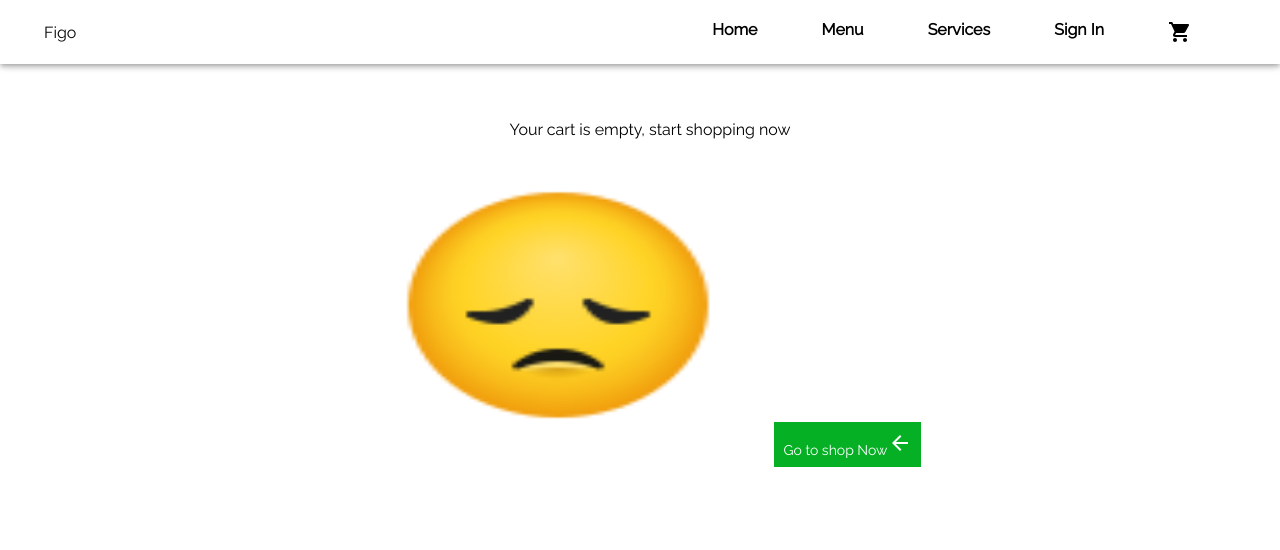
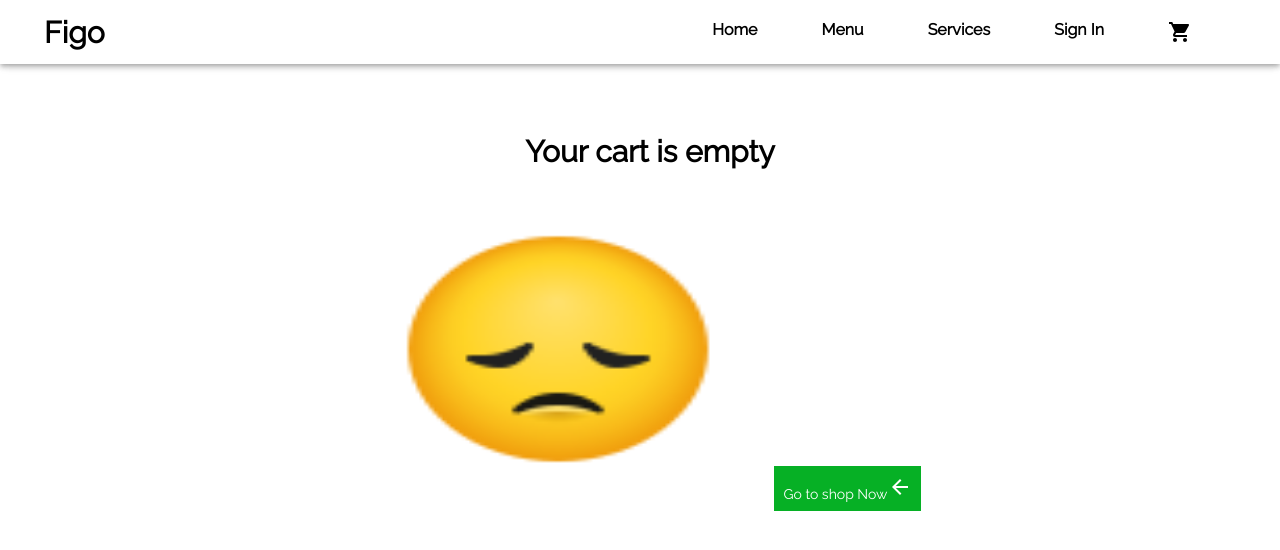
Before and after one commit to mightyFZeus/resturant, a React (Create React App) app: page /cart in a window 1280 px wide. Shown: the top 550 px of the page. Built offline with nearby package versions, Linux system fonts and the light colour scheme.

Commit message:
alt text

```diff
--- a/src/components/Cart/Cart.jsx
+++ b/src/components/Cart/Cart.jsx
@@ -33,7 +33,7 @@ const Cart = () => {
 
                    <div >
 
-                      <img className='cart-image' src={item.content.children[0].currentSrc} />
+                      <img className='cart-image' alt='item-name' src={item.content.children[0].currentSrc} />
                       <div className='cart-name-price-div'>
                        <p>{item.content.childNodes[1].innerHTML}</p>
                        <p>{item.content.nextSibling.innerText}</p>
@@ -54,8 +54,8 @@ const Cart = () => {
 
                 :
                 <div>
-                    <p className='empty-cart-text'>Your cart is empty, start shopping now</p>
-                    <img src={face}/>
+                    <p className='empty-cart-text'>Your cart is empty</p>
+                    <img alt='dissapointed-face' src={face}/>
                 <Link className='cart-link' to='/menu'>
 
                 <button className='empty-cart'>Go to shop Now<span><ArrowBackIcon /></span></button>
--- a/src/components/Cart/Styles.css
+++ b/src/components/Cart/Styles.css
@@ -13,6 +13,8 @@
 }
 .empty-cart-text{
     text-align: center;
+    font-size: 30px;
+    font-weight: bold;
 }
 
 .empty-cart{
--- a/src/components/Menu/Menu.jsx
+++ b/src/components/Menu/Menu.jsx
@@ -1,7 +1,5 @@
 import React  from 'react'
 import {Grid,  } from '@material-ui/core'
-
-import uuid from 'react-uuid'
 import sandwich from '../../assets/images/sandwich.jpg'
 import pomo from '../../assets/images/pomo.jpg'
 import hot from '../../assets/images/hot.jpg'
--- a/src/components/Menu/MenuItem.jsx
+++ b/src/components/Menu/MenuItem.jsx
@@ -1,11 +1,13 @@
 import React, {useEffect, useContext, useRef} from 'react'
-import {Grid, Card, CardContent, } from '@material-ui/core'
+import { Card, CardContent, } from '@material-ui/core'
 import AddShoppingCartIcon from '@material-ui/icons/AddShoppingCart';
 import './Styles.css'
 import cartContext from '../../Context/CartContext'
 import uuid from 'react-uuid'
+import useStyles from './Styles'
 
 const MenuItem = ({image, price, desc, name}) => {
+    const classes = useStyles()
     const {addToCart} = useContext(cartContext)
 
     const myContainer = useRef([])
@@ -32,13 +34,13 @@ const MenuItem = ({image, price, desc, name}) => {
                         <Card >
                             <CardContent >
                                <div ref={myContainer}>
-                               <img  id='test' className='menu-item-image' src={image} />
+                               <img  id='test' alt={name} className='menu-item-image' src={image} />
                                 <p className='image-name' >{name}</p>
                                 <p className='item-desc'>{desc}</p>
                                </div>
                              <div  className='price-cart'>
                              <p>{price}</p>
-                                <AddShoppingCartIcon onClick={onClickHandler}  />
+                                <AddShoppingCartIcon className={classes.addIcon} onClick={onClickHandler}  />
                              </div>
 
                             </CardContent>
--- a/src/components/Menu/Styles.js
+++ b/src/components/Menu/Styles.js
@@ -3,6 +3,10 @@ import { makeStyles } from "@material-ui/core/styles";
 export default makeStyles((theme) => ({
   toolbar: theme.mixins.toolbar,
 
-
+  addIcon:{
+      "&:hover":{
+          cursor:'pointer'
+      }
+  }
 
 }));
--- a/src/components/NavBar/NavBar.jsx
+++ b/src/components/NavBar/NavBar.jsx
@@ -33,7 +33,7 @@ const NavBar = ({amountOfAmounts}) => {
 
       >
         <Toolbar>
-            <p>Figo</p>
+            <p className='title'>Figo</p>
           <ul>
             <li>
               <Link className='link-color' to='/'>
@@ -62,7 +62,7 @@ const NavBar = ({amountOfAmounts}) => {
       <div>
         <AppBar position='fixed' className={classes.appbar} >
             <Toolbar>
-            <p>Figo</p>
+            <p className='title'>Figo</p>
                 <div className={classes.menu}>
                   <IconButton  onClick={toggleDrawer(true)}>
                     <MenuIcon />
--- a/src/components/NavBar/Styles.css
+++ b/src/components/NavBar/Styles.css
@@ -7,6 +7,12 @@ li{
   float:left;
   display:block;
   font-weight:700
+}
+
+.title{
+    font-weight: bolder;
+    font-size: 30px;
+    margin: 0;
 }
 
 ul{
```
